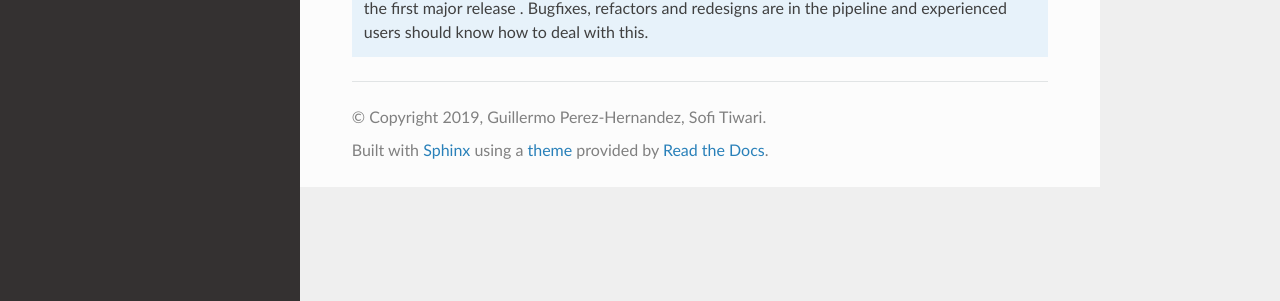
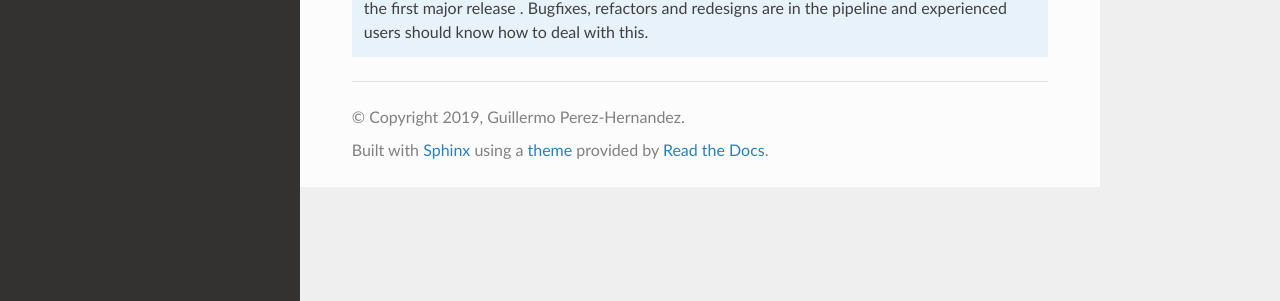
Before and after one commit to gph82/mdciao, a Sphinx documentation site: the page built from doc/api_note.rst, in a window 1280 px wide. Shown: the part 167-468 px from the top of the page. Built offline with Sphinx 7.4.7 and the Read the Docs theme 2.0.0, drawn with Linux system fonts in a browser that asks for light colours; pages that are not in the unit, such as notebooks, are missing from menus.

```diff
--- a/README.rst
+++ b/README.rst
@@ -28,11 +28,15 @@ Licenses
 * Modules used by ``mdciao`` have different licenses. You can check any module's license in your Python environment using `pip-licenses <https://github.com/raimon49/pip-licenses>`_:
 >>> pip-licenses | grep module_name
 
-
 Status
 ======
 ``mdciao`` is in its initial development, with versions 0.Y.Z. Anything MAY change at any time.
 `The public API SHOULD NOT be considered stable <https://semver.org/#spec-item-4>`_.
+
+Python versions
+===============
+At the moment, ``mdciao`` is CI-tested only for GNU/Linux OSs and Python versions
+3.6 and 3.7
 
 Authors
 =======
--- a/doc/conf.py
+++ b/doc/conf.py
@@ -18,8 +18,8 @@
 # -- Project information -----------------------------------------------------
 
 project = 'mdciao'
-copyright = '2019, Guillermo Perez-Hernandez, Sofi Tiwari'
-author = 'Guillermo Perez-Hernandez, Sofi Tiwari'
+copyright = '2019, Guillermo Perez-Hernandez'
+author = 'Guillermo Perez-Hernandez'
 
 
 # -- General configuration ---------------------------------------------------
```
